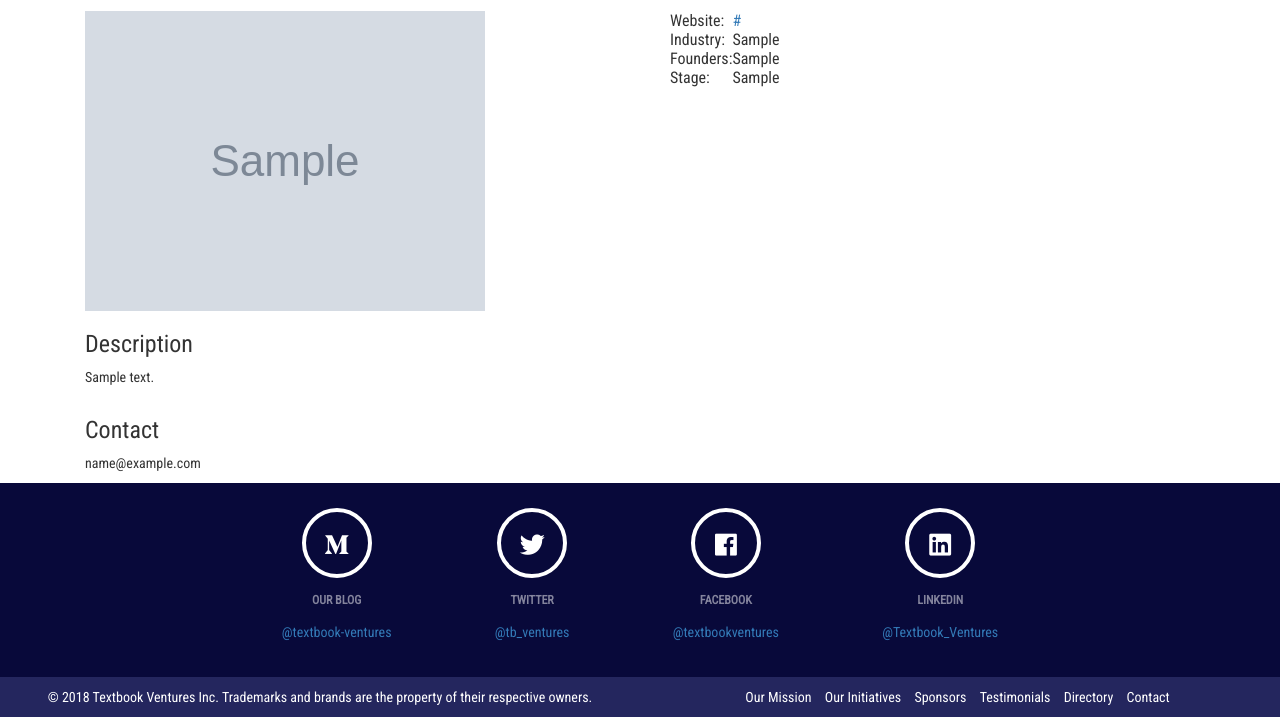
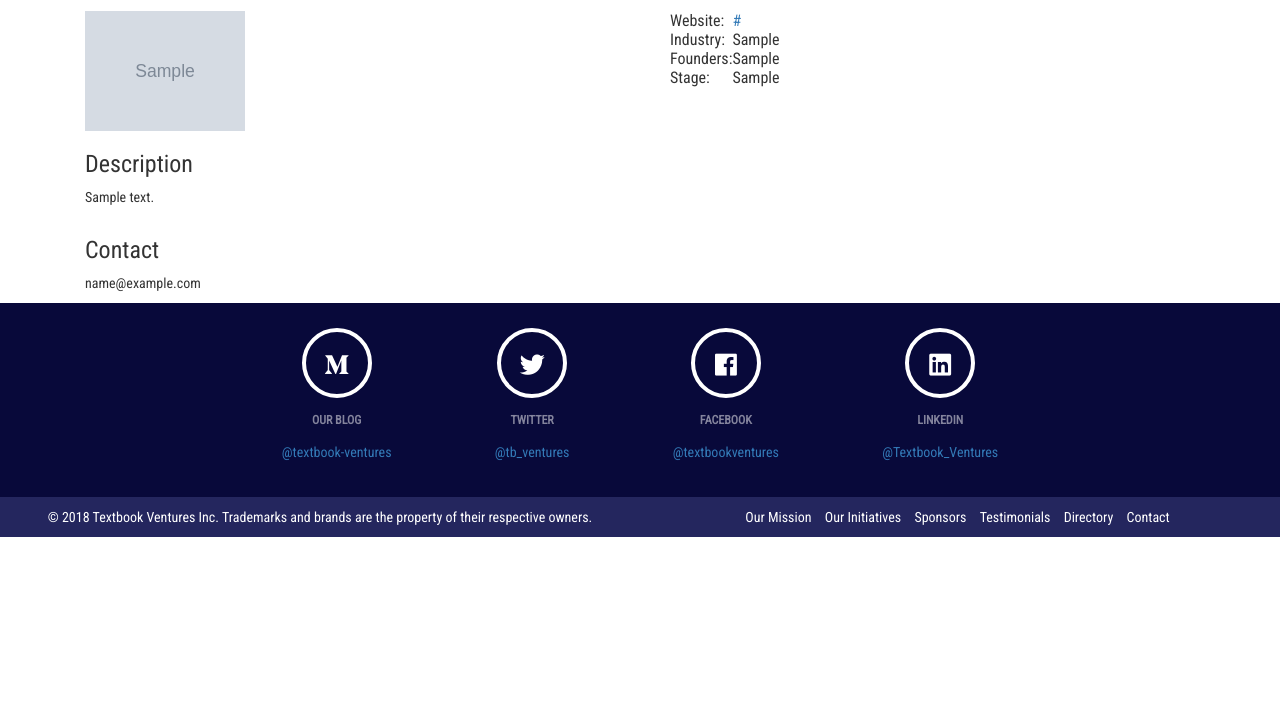
Before and after one commit to Kevinwochan/Startup-Directory, a Django app: page /profile/1 in a window 1280 px wide. Shown: the part 124-841 px from the top of the page. After the commit the page ends 661 px from the top, so only its background shows below. Run offline with Django 3.2, Linux system fonts and the light colour scheme; tables that the repository leaves empty hold one stand-in row (values such as "Sample post"); grey boxes marked "Sample" are stand-in pictures; some libraries are stand-ins or nearby versions.

Commit message:
prof img resize

```diff
--- a/startupdirectory/static/css/base.css
+++ b/startupdirectory/static/css/base.css
@@ -156,11 +156,11 @@ proftext {
     Profile
 */
 
-#profile-img .img-responsive {
+#profile-img {
     height: auto;
     width: auto;
-    max-height: 275px;
-    max-width: 275px;
+    max-height: 160px;
+    max-width: 160px;
     border: 0 !important;
 }
 
```
